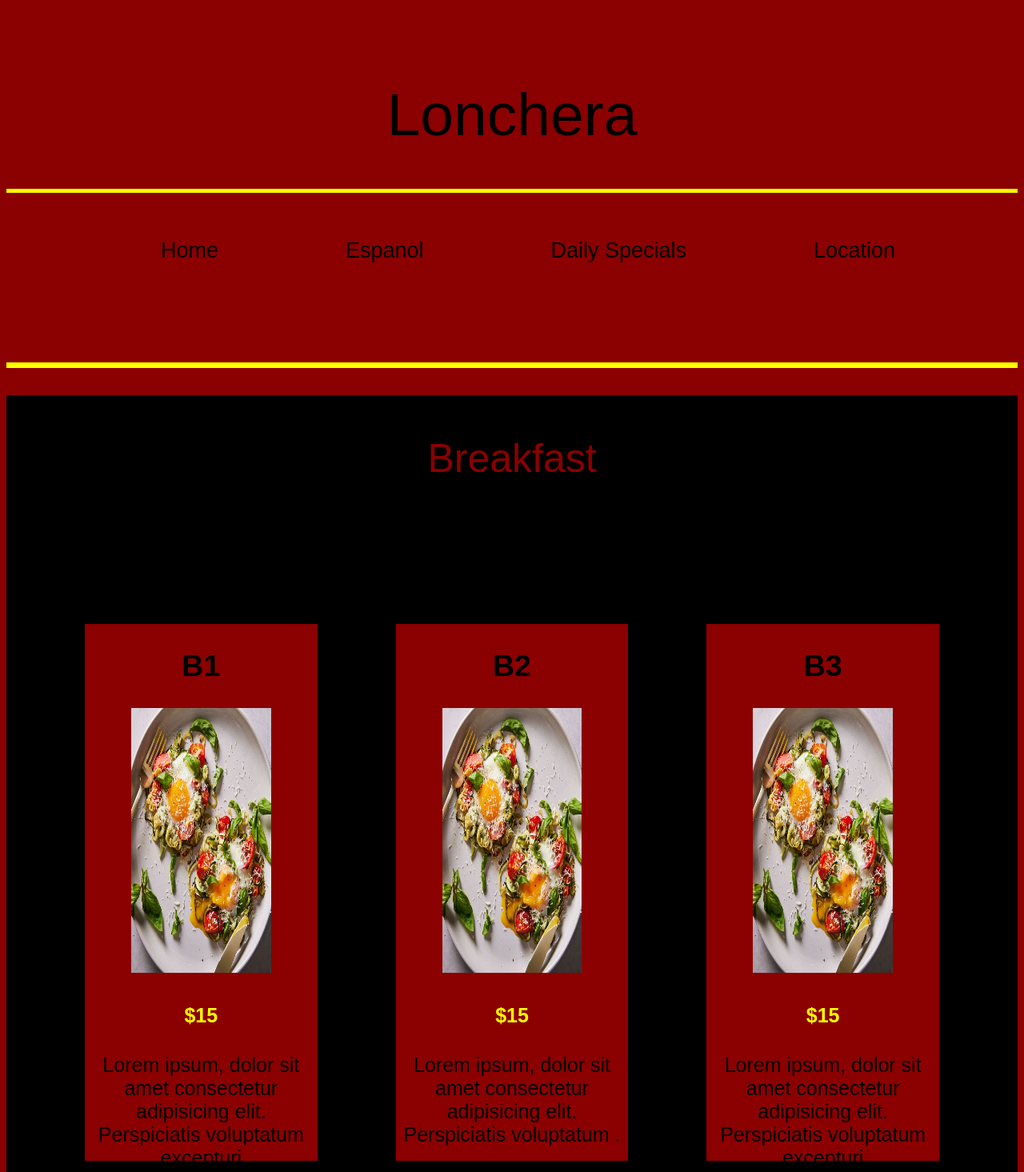
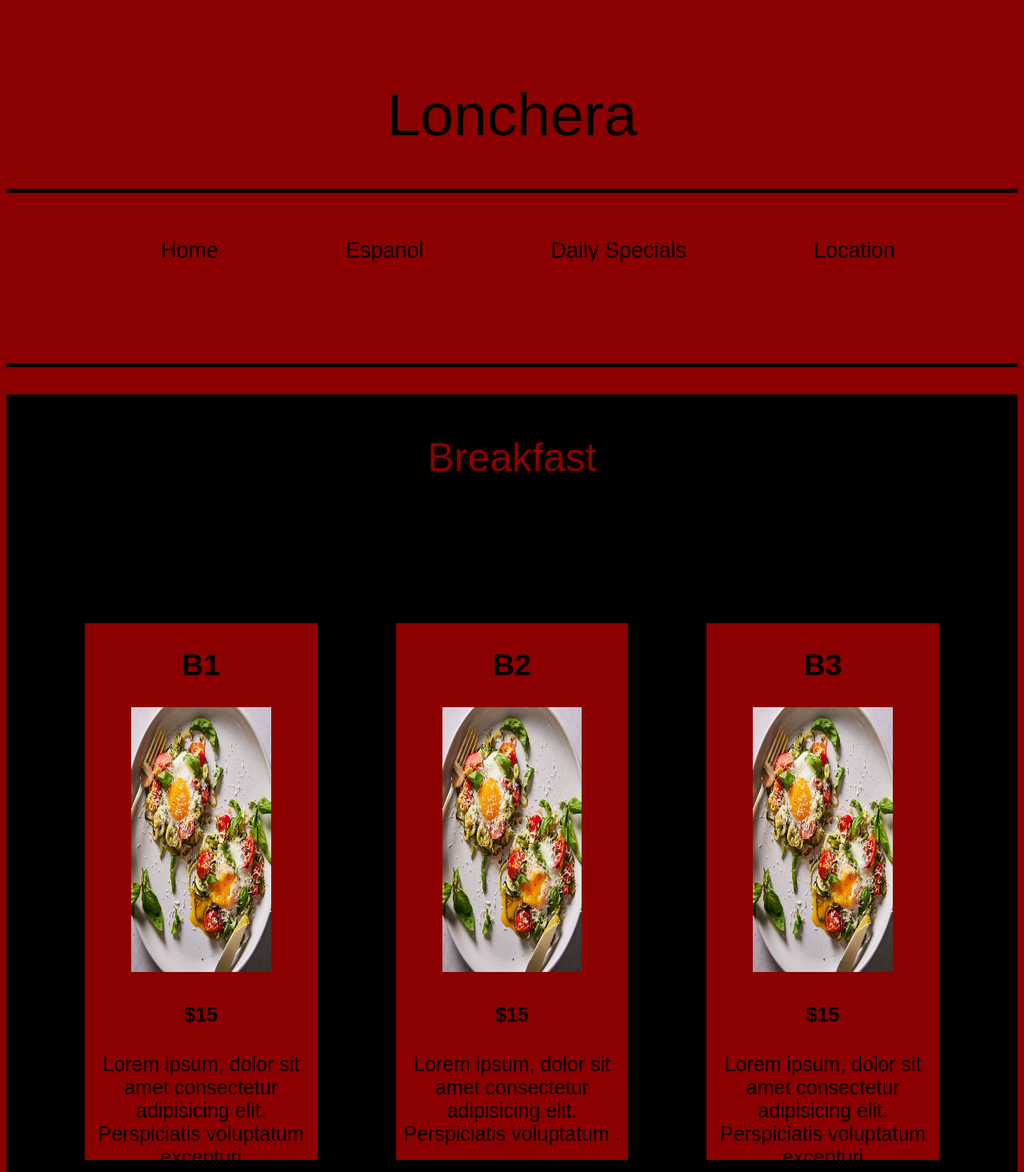
Before and after one commit to AntonioRosales1/Lonchera, a plain HTML site: page index.html in a window 1280 px wide. Shown: the top 1465 px of the page at 80% size. Drawn offline with Linux system fonts and the light colour scheme.

Commit message:
color changes

```diff
--- a/style.css
+++ b/style.css
@@ -11,12 +11,14 @@ a {
   text-decoration: none;
 }
 h4 {
-  color: yellow;
+  color: black;
 }
 marquee {
-  color: yellow;
+  color: black;
   font-size: 25px;
-  border-bottom: solid yellow 2px;
+  font-family: "Lucida Sans", "Lucida Sans Regular", "Lucida Grande",
+    "Lucida Sans Unicode", Geneva, Verdana, sans-serif;
+  /* border-bottom: solid black 2px; */
 }
 
 .inaguration_scroll {
@@ -27,12 +29,12 @@ marquee {
 
 header {
   font-size: 27px;
-  border-bottom: solid yellow 5px;
+  border-bottom: solid black 5px;
 }
 .tittle {
   color: black;
   font-size: 75px;
-  border-bottom: solid yellow 5px;
+  border-bottom: solid black 5px;
   padding-bottom: 50px;
 }
 
```
